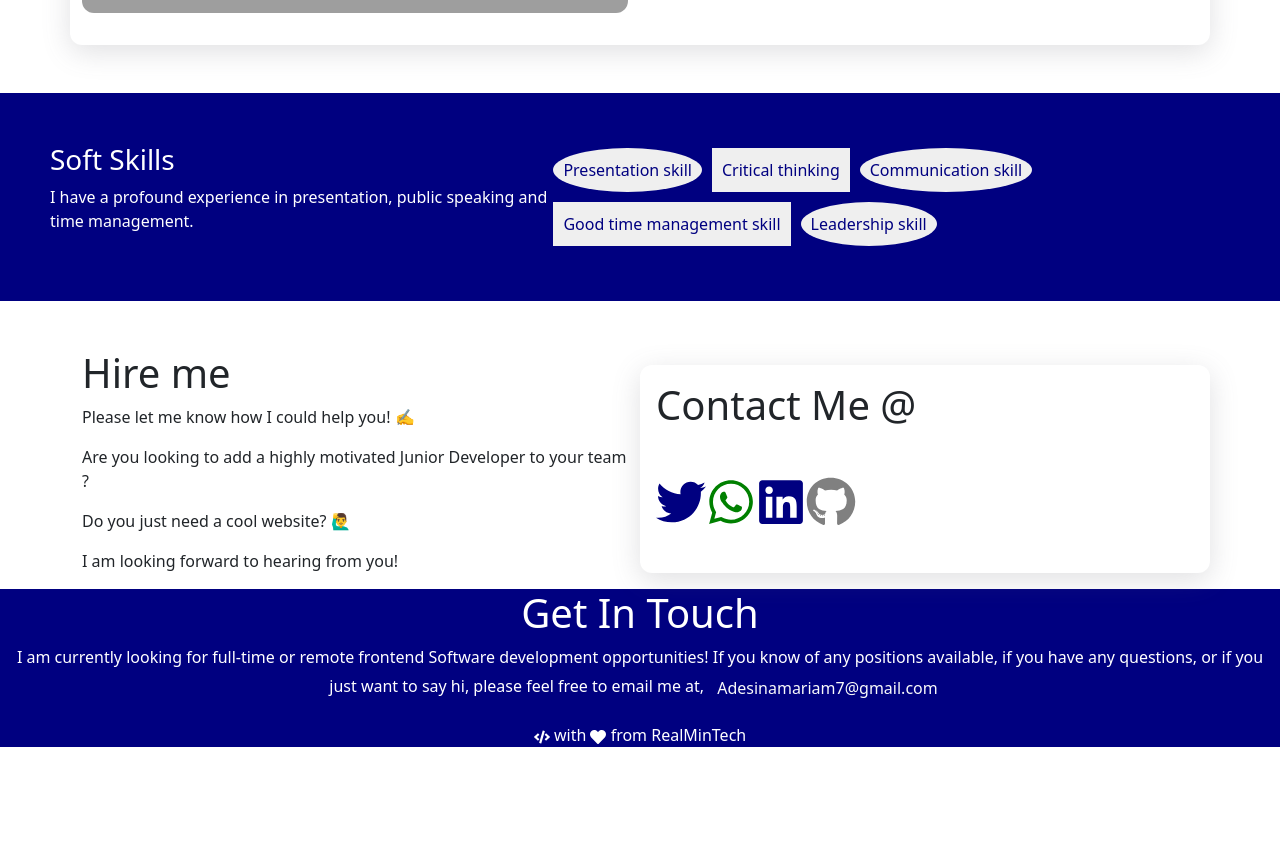
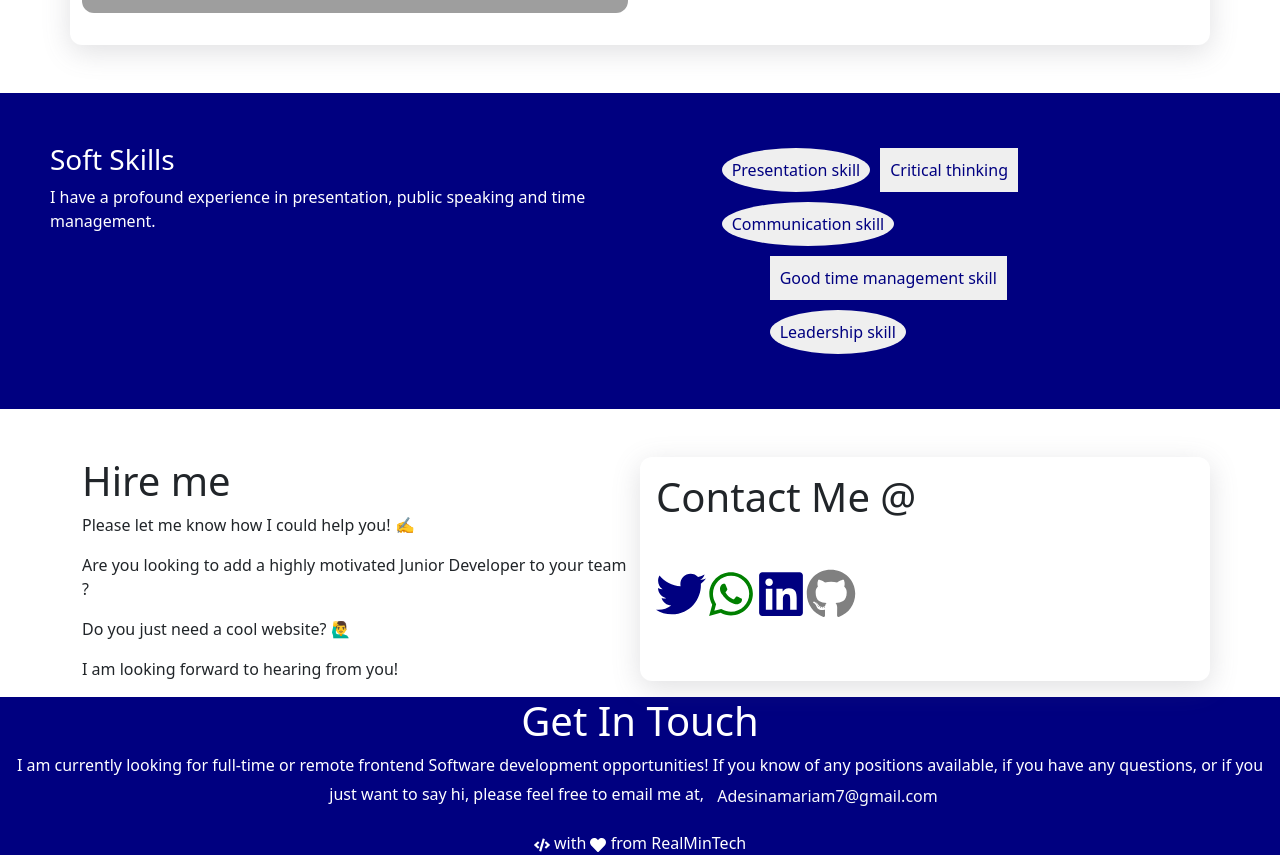
Before and after one commit to realmintech/myPortfolioWebsite, a React (Vite) app: page / in a window 1280 px wide. Shown: the part 3595-4450 px from the top of the page. Before the commit the page ends 4342 px from the top, so only its background shows below. Built offline with nearby package versions, Linux system fonts and the light colour scheme; grey boxes are pictures that could not be loaded.

Commit message:
refactor

```diff
--- a/src/components/home/Contact.jsx
+++ b/src/components/home/Contact.jsx
@@ -21,7 +21,7 @@ export default function Contact() {
             <p>Do you just need a cool website? 🙋‍♂️</p>
             <p>I am looking forward to hearing from you!</p>
           </div>
-          <div className="col-lg-6 message-area my-3 p-3">
+          <div className="col-lg-6 message-area mb-3 p-3 vh-50">
             <h1 className="mb-5">Contact Me @</h1>
             <a href="https://twitter.com/Adesina20638088">
               <FaTwitter style={{ fontSize: '50px', color: 'navy' }} />
--- a/src/components/home/TechnicalSkill.jsx
+++ b/src/components/home/TechnicalSkill.jsx
@@ -21,7 +21,7 @@ export default function TechnicalSkill() {
           </p>
         </div>
         <div>
-          <div className="softSkill">
+          <div className="softSkill mx-5">
             <button
               style={{
                 borderRadius: '50%',
@@ -54,6 +54,7 @@ export default function TechnicalSkill() {
             >
               Communication skill
             </button>
+            <div className='mx-5'>
             <button
               style={{
                 color: 'navy',
@@ -75,6 +76,7 @@ export default function TechnicalSkill() {
             >
               Leadership skill
             </button>
+              </div>
           </div>
         </div>
       </div>
```
